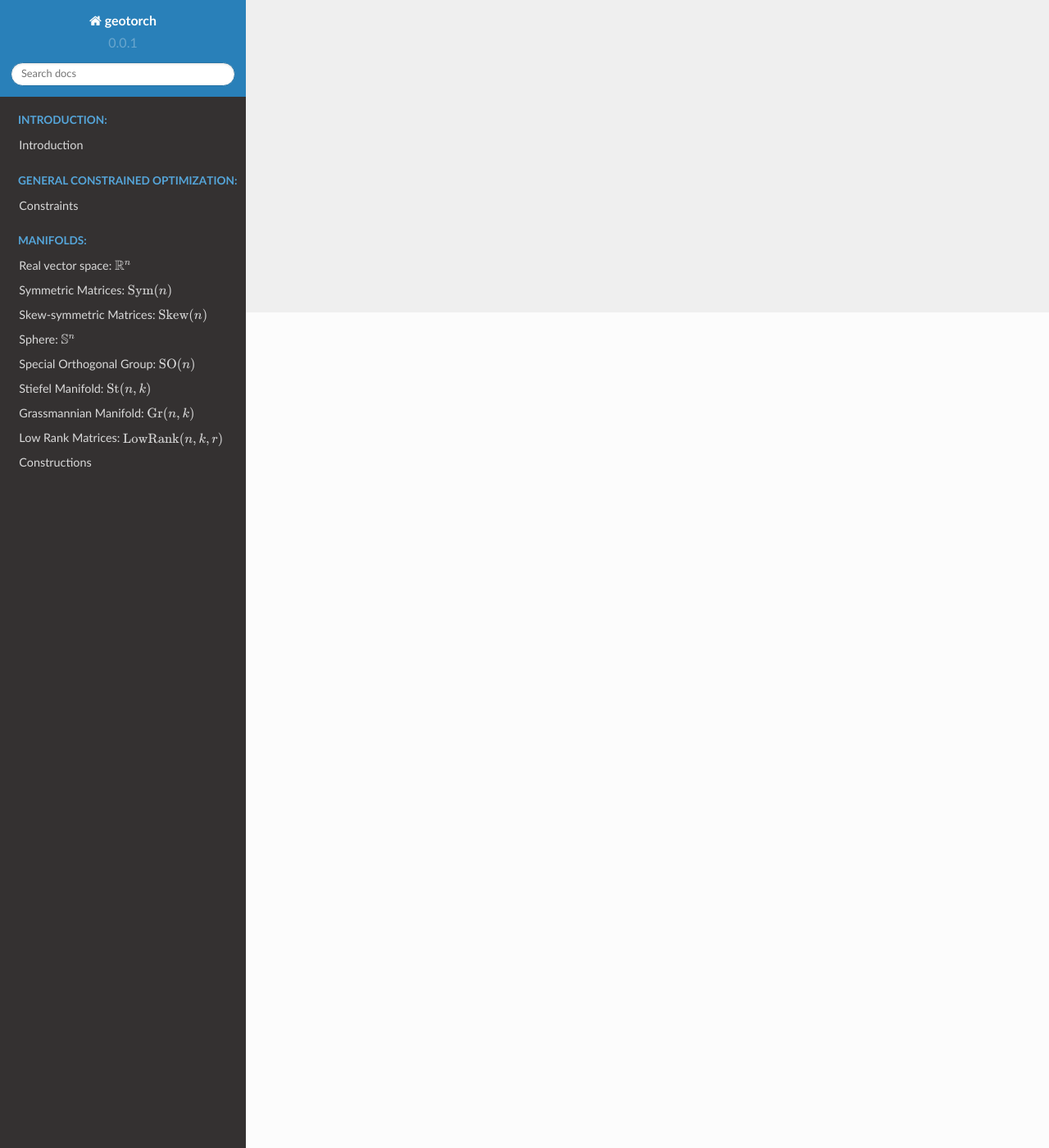
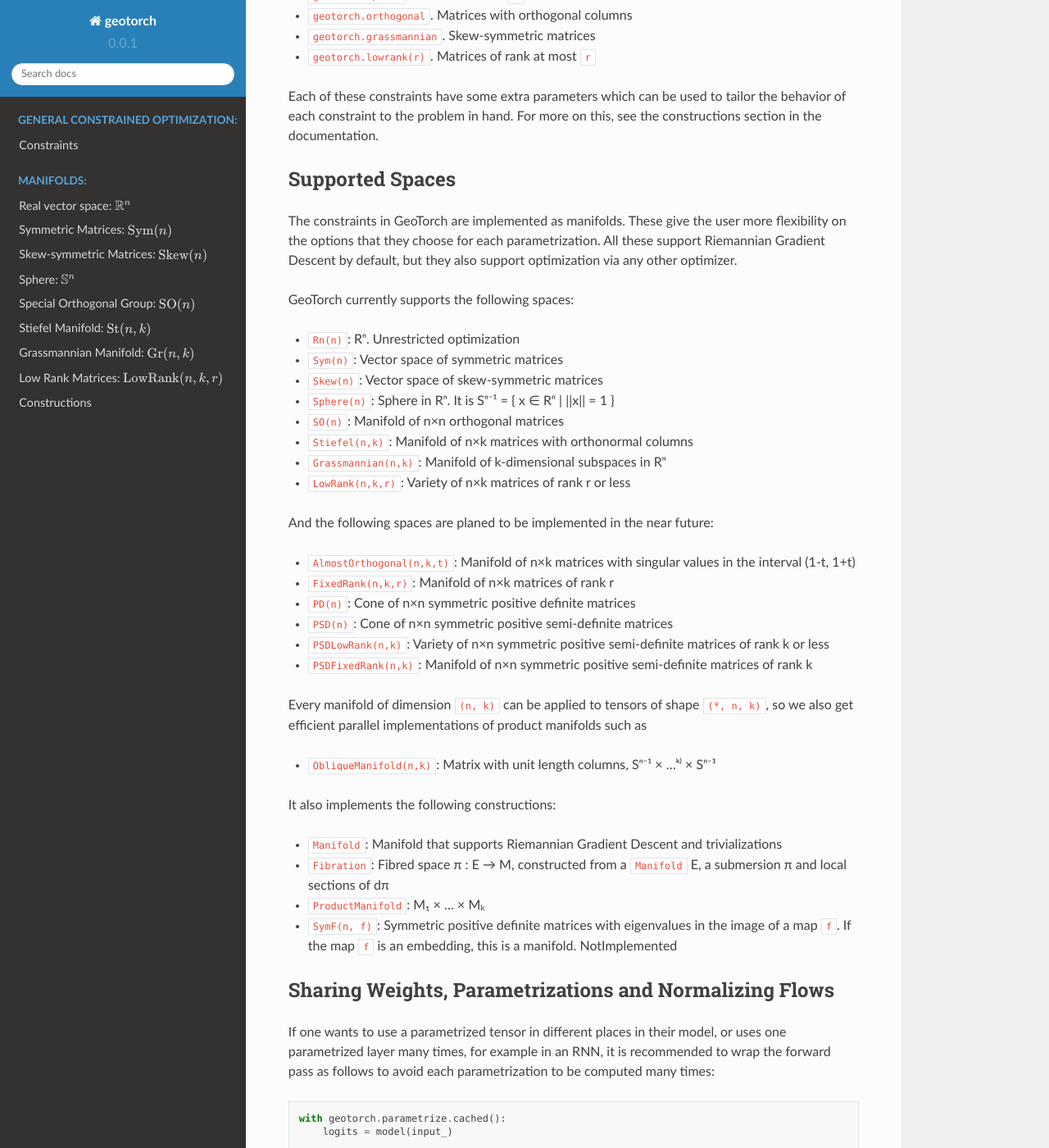
Before and after one commit to lezcano/geotorch, a Sphinx documentation site: the page built from docs/source/index.rst, in a window 1280 px wide and 1400 px high, scrolled down 1019 px. Shown: the whole window at 82% size. Built offline with Sphinx 7.4.7 and the Read the Docs theme 2.0.0, drawn with Linux system fonts in a browser that asks for light colours; some of the changed text lies outside the part shown.

Commit message:
RST README

```diff
--- /dev/null
+++ b/README.rst
@@ -0,0 +1,146 @@
+.. rubric:: GeoTorch
+
+|Build| |Codecov| |Codestyle Black| |License|
+
+    A library for constrained optimization and manifold optimization for deep learning in Pytorch
+
+
+Overview
+--------
+
+GeoTorch provides a way to perform constrained optimization and optimization on manifolds in a non-intrusive way. It is compatible with any layer and model implemented in Pytorch and any optimizer with no modifications.
+
+.. code:: python
+
+    from torch import nn
+    import geotorch
+
+    class Model(nn.Module):
+        def __init__(self):
+            super(Model, self).__init__()
+            self.linear = nn.Linear(64, 128)
+            self.cnn = nn.Conv2d(16, 32, 3)
+            # Make the linear layer into a low rank layer with rank at most 10
+            geotorch.lowrank(self.linear, "weight", rank=10)
+            # Also works on tensors. Makes every kernel orthogonal
+            geotorch.orthogonal(self.cnn, "weight")
+
+        def forward(self, x):
+            # self.linear is lowrank and every kernel of the CNN is orthogonal
+
+    # Use the model as you'd normally do, everything works as in a non-parametrized model
+    model = Model()
+
+    # Use your optimizer of choiceas you would normally do. Any optimizer works out of the box on any manifold
+    optim = torch.optim.Adam(model.parameters(), lr=lr)
+
+
+Constraints
+-----------
+
+The following constraints are implemented and may be used as in the example above:
+
+- ``geotorch.skew``. Skew-symmetric matrices
+- ``geotorch.symmetric``. Symmetric matrices
+- ``geotorch.sphere``. Vectors of norm ``1``
+- ``geotorch.orthogonal``. Matrices with orthogonal columns
+- ``geotorch.grassmannian``. Skew-symmetric matrices
+- ``geotorch.lowrank(r)``. Matrices of rank at most ``r``
+
+Each of these constraints have some extra parameters which can be used to tailor the
+behavior of each constraint to the problem in hand. For more on this, see the constructions
+section in the documentation.
+
+
+Supported Spaces
+----------------
+
+The constraints in GeoTorch are implemented as manifolds. These give the user more flexibility
+on the options that they choose for each parametrization. All these support Riemannian Gradient
+Descent by default, but they also support optimization via any other optimizer.
+
+GeoTorch currently supports the following spaces:
+
+- ``Rn(n)``: Rⁿ. Unrestricted optimization
+- ``Sym(n)``: Vector space of symmetric matrices
+- ``Skew(n)``: Vector space of skew-symmetric matrices
+- ``Sphere(n)``: Sphere in Rⁿ. It is Sⁿ⁻¹ = { x ∈ Rⁿ | ||x|| = 1 }
+- ``SO(n)``: Manifold of n×n orthogonal matrices
+- ``Stiefel(n,k)``: Manifold of n×k matrices with orthonormal columns
+- ``Grassmannian(n,k)``: Manifold of k-dimensional subspaces in Rⁿ
+- ``LowRank(n,k,r)``: Variety of n×k matrices of rank r or less
+
+And the following spaces are planed to be implemented in the near future:
+
+- ``AlmostOrthogonal(n,k,t)``: Manifold of n×k matrices with singular values in the interval (1-t, 1+t)
+- ``FixedRank(n,k,r)``: Manifold of n×k matrices of rank r
+- ``PD(n)``: Cone of n×n symmetric positive definite matrices
+- ``PSD(n)``: Cone of n×n symmetric positive semi-definite matrices
+- ``PSDLowRank(n,k)``: Variety of n×n symmetric positive semi-definite matrices of rank k or less
+- ``PSDFixedRank(n,k)``: Manifold of n×n symmetric positive semi-definite matrices of rank k
+
+Every manifold of dimension ``(n, k)`` can be applied to tensors of shape ``(*, n, k)``, so we also get efficient parallel implementations of product manifolds such as
+
+- ``ObliqueManifold(n,k)``: Matrix with unit length columns, Sⁿ⁻¹ × ...ᵏ⁾ × Sⁿ⁻¹
+
+It also implements the following constructions:
+
+- ``Manifold``: Manifold that supports Riemannian Gradient Descent and trivializations
+- ``Fibration``: Fibred space π : E → M, constructed from a ``Manifold`` E, a submersion π and local sections of dπ
+- ``ProductManifold``: M₁ × ... × Mₖ
+- ``SymF(n, f)``: Symmetric positive definite matrices with eigenvalues in the image of a map ``f``. If the map ``f`` is an embedding, this is a manifold. NotImplemented
+
+
+Sharing Weights, Parametrizations and Normalizing Flows
+-------------------------------------------------------
+
+If one wants to use a parametrized tensor in different places in their model, or uses one parametrized layer many times, for example in an RNN, it is recommended to wrap the forward pass as follows to avoid each parametrization to be computed many times:
+
+.. code:: python
+
+    with geotorch.parametrize.cached():
+        logits = model(input_)
+
+Of course, this ``with`` statement may be used simply inside the forward function where the parametrized layer is used several times.
+
+These ideas fall in the context of general parametrizations, where one wraps a tensor with a function, and rather than using a tensor ``X``, uses ``f(X)``. Particular examples of these are pruning, weight normalization and spectral normalization among others. This repository implements a framework to approach these kind of problems, which is currently a `PR #33344 <https://github.com/pytorch/pytorch/pull/33344>`_ in PyTorch.
+
+As every space in GeoTorch is, at its core, a map from a flat space into a manifold, the tools implemented here also serve as a building block in normalizing flows. Using a factorized space such as LowRank it is direct to compute the determinant of the transformation it defines, as we have direct access to the signular values of the layer.
+
+
+
+Try GeoTorch!
+-------------
+
+If you have installed PyTorch v1.4 at least, you may try GeoTorch installing it via
+
+.. code:: bash
+
+    pip install git+https://github.com/Lezcano/geotorch/
+
+GeoTorch is tested in Linux, Mac, and Windows environments for Python >= 3.6.
+
+
+Beyond Optimization: Normalizing Flows
+--------------------------------------
+
+Bibliography
+------------
+
+Please cite the following work if you found GeoTorch useful. This paper exposes a simplified mathematical explanation of part of the inner-workings of GeoTorch
+
+.. code:: bibtex
+
+    @inproceedings{lezcano2019trivializations,
+        title = {Trivializations for gradient-based optimization on manifolds},
+        author = {Lezcano-Casado, Mario},
+        booktitle={Advances in Neural Information Processing Systems, NeurIPS},
+        pages = {9154--9164},
+        year = {2019},
+    }
+
+.. |Build| image:: https://github.com/lezcano/geotorch/workflows/Build/badge.svg
+.. |Codecov| image:: https://codecov.io/gh/Lezcano/geotorch/branch/master/graph/badge.svg?token=1AKM2EQ7RT
+.. |Codestyle Black| image:: https://img.shields.io/badge/code%20style-black-000000.svg
+   :target: https://github.com/ambv/black
+.. |License| image:: https://img.shields.io/badge/license-MIT-green.svg
--- a/docs/source/index.rst
+++ b/docs/source/index.rst
@@ -1,11 +1,7 @@
 Welcome to GeoTorch's documentation!
 ====================================
 
-.. toctree::
-   :maxdepth: 2
-   :caption: Introduction:
-
-   intro
+.. include:: ../../README.rst
 
 
 .. toctree::
```
Also changed, not shown: README.md (deleted, +0 -109 lines).
